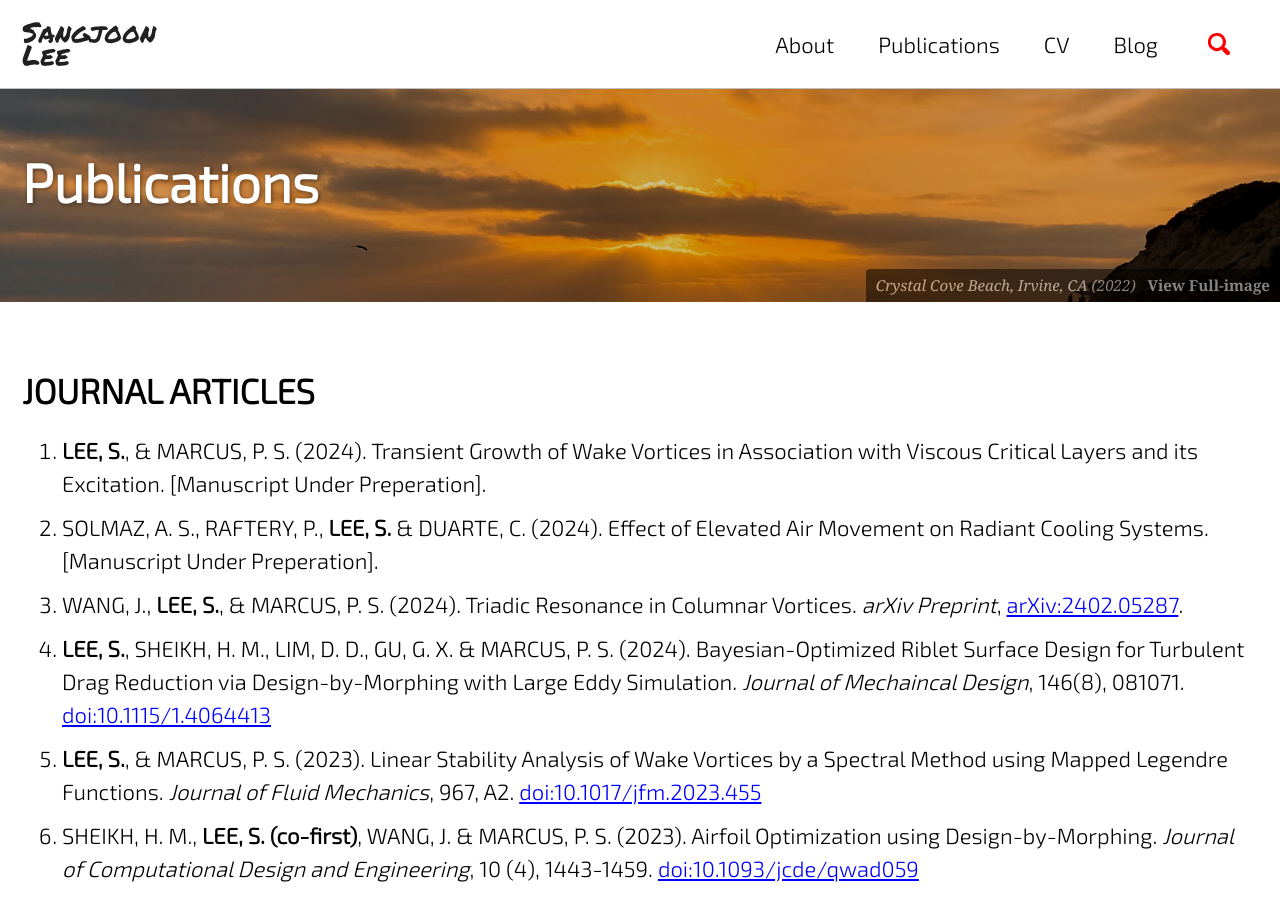
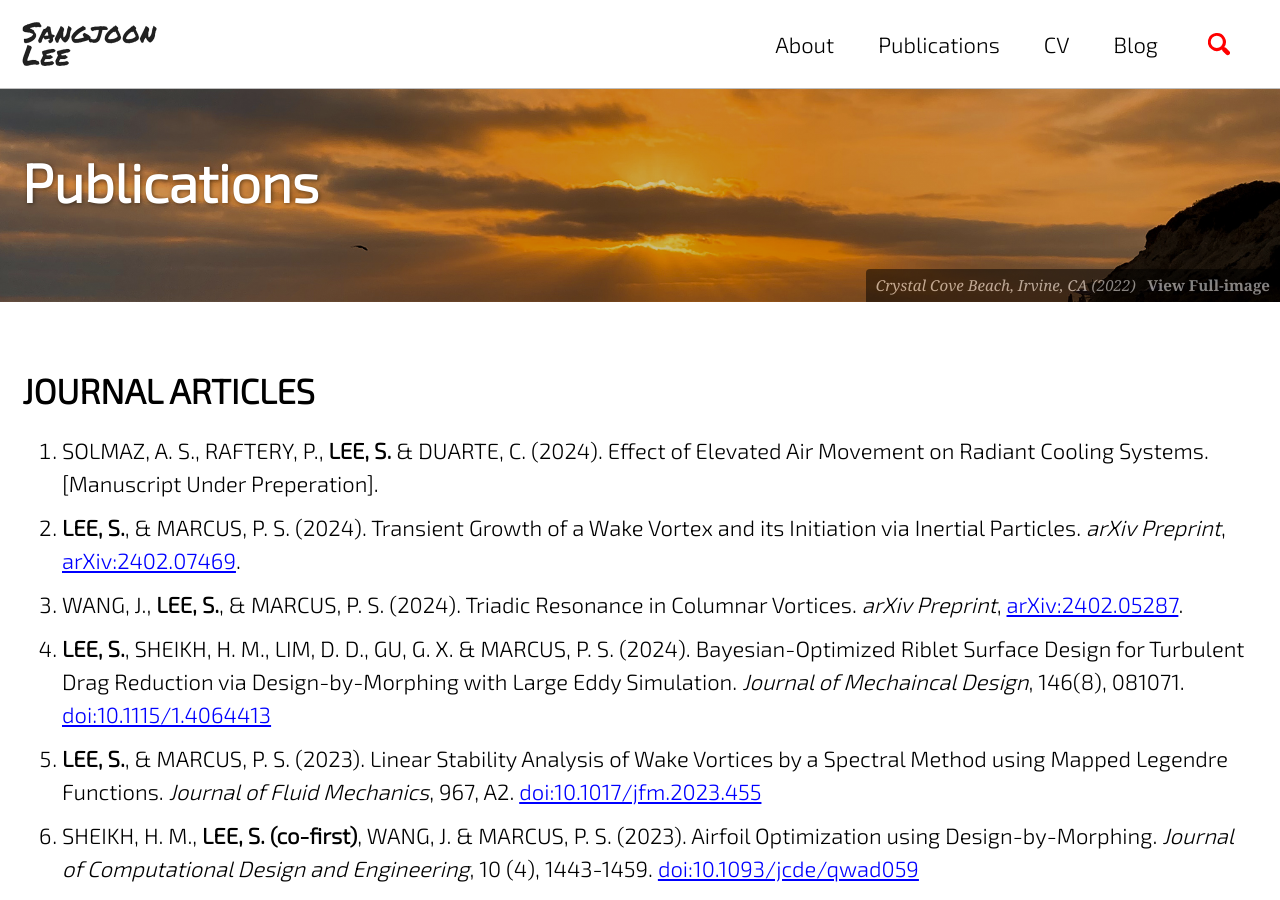
Before and after one commit to jun9303/jun9303.github.io, a Jekyll site: the page built from _pages/publications.md, in a window 1280 px wide and 900 px high. Built offline with Jekyll 4.4.1, drawn with Linux system fonts in a browser that asks for light colours; cached includes are drawn as plain includes; nearby versions of some CDN libraries; emoji names are drawn with the system emoji font.

Commit message:
Pub info revised

```diff
--- a/_pages/publications.md
+++ b/_pages/publications.md
@@ -10,8 +10,8 @@ header:
 
 # JOURNAL ARTICLES
 
-1. **LEE, S.**, & MARCUS, P. S. (2024). Transient Growth of Wake Vortices in Association with Viscous Critical Layers and its Excitation. [Manuscript Under Preperation].
-2. SOLMAZ, A. S., RAFTERY, P., **LEE, S.** & DUARTE, C. (2024). Effect of Elevated Air Movement on Radiant Cooling Systems. [Manuscript Under Preperation].
+1. SOLMAZ, A. S., RAFTERY, P., **LEE, S.** & DUARTE, C. (2024). Effect of Elevated Air Movement on Radiant Cooling Systems. [Manuscript Under Preperation].
+2. **LEE, S.**, & MARCUS, P. S. (2024). Transient Growth of a Wake Vortex and its Initiation via Inertial Particles. *arXiv Preprint*, [arXiv:2402.07469](https://arxiv.org/abs/2402.07469).
 3. WANG, J., **LEE, S.**, & MARCUS, P. S. (2024). Triadic Resonance in Columnar Vortices. *arXiv Preprint*, [arXiv:2402.05287](https://arxiv.org/abs/2402.05287).
 4. **LEE, S.**, SHEIKH, H. M., LIM, D. D., GU, G. X. & MARCUS, P. S. (2024). Bayesian-Optimized Riblet Surface Design for Turbulent Drag Reduction via Design-by-Morphing with Large Eddy Simulation. *Journal of Mechaincal Design*, 146(8), 081071. [doi:10.1115/1.4064413](https://doi.org/10.1115/1.4064413)
 5. **LEE, S.**, & MARCUS, P. S. (2023). Linear Stability Analysis of Wake Vortices by a Spectral Method using Mapped Legendre Functions. *Journal of Fluid Mechanics*, 967, A2. [doi:10.1017/jfm.2023.455](https://doi.org/10.1017/jfm.2023.455)
```
